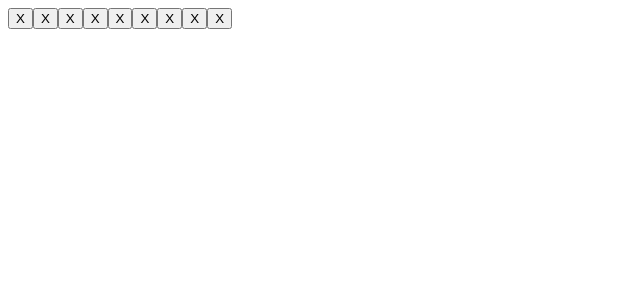
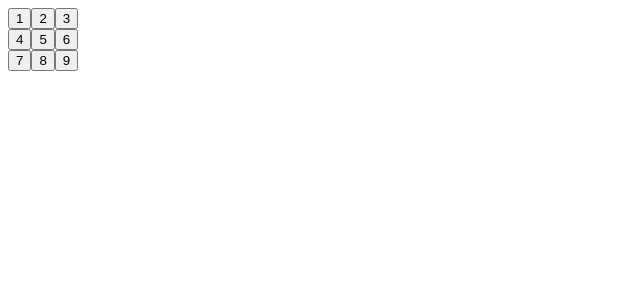
Before and after one commit to ncevallos27/my-react-app, a React (Vite) app: page / in a window 1280 px wide. Shown: the top 300 px of the page, without its empty margins (0-640 px from the left). Built offline with nearby package versions, Linux system fonts and the light colour scheme; the HTML template or start-up script is replaced by a standard one.

Commit message:
created grid

```diff
--- a/src/App.jsx
+++ b/src/App.jsx
@@ -1,15 +1,21 @@
 export default function Square() {
   return (
     <>
-      <button className="square">X</button>
-      <button className="square">X</button>
-      <button className="square">X</button>
-      <button className="square">X</button>
-      <button className="square">X</button>
-      <button className="square">X</button>
-      <button className="square">X</button>
-      <button className="square">X</button>
-      <button className="square">X</button>
+      <div className="board-row">
+        <button className="square">1</button>
+        <button className="square">2</button>
+        <button className="square">3</button>
+      </div>
+      <div className="board-row">
+        <button className="square">4</button>
+        <button className="square">5</button>
+        <button className="square">6</button>
+      </div>
+      <div className="board-row">
+        <button className="square">7</button>
+        <button className="square">8</button>
+        <button className="square">9</button>
+      </div>
     </>
   )
 }
```
